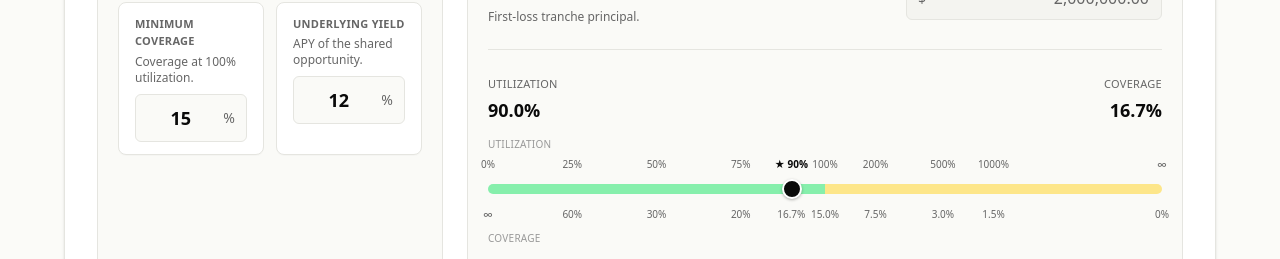
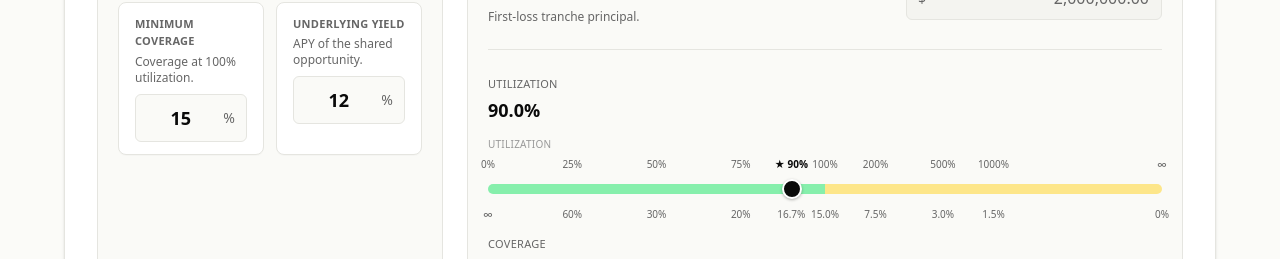
Before and after one commit to roycoprotocol/royco-simulator, a Next.js app: page / in a window 1280 px wide. Shown: the part 693-952 px from the top of the page. Built offline with nearby package versions, Linux system fonts and the light colour scheme.

Commit message:
move coverage readout below slider

```diff
--- a/app/page.tsx
+++ b/app/page.tsx
@@ -894,8 +894,7 @@ export default function YieldSimulator() {
 
                 {/* Utilization Slider */}
                 <div className="border-t border-[#e5e5e0] pt-5">
-                  <div className="flex items-center justify-between mb-3">
-                    <div>
+                  <div className="mb-3">
                     <span className="text-[11px] uppercase tracking-wide text-[#666666]">Utilization</span>
                     <p className="text-lg font-semibold text-[#0a0a0a] tabular-nums">
                       {(() => {
@@ -904,19 +903,6 @@ export default function YieldSimulator() {
                         return `${(u * 100).toFixed(1)}%`;
                       })()}
                     </p>
-                    </div>
-                    <div className="text-right">
-                      <span className="text-[11px] uppercase tracking-wide text-[#666666]">Coverage</span>
-                      <p className="text-lg font-semibold text-[#0a0a0a] tabular-nums">
-                        {(() => {
-                          const u = utilFromPosition(utilizationPosition);
-                          const cov = parseNumber(minCoverage) / 100;
-                          if (u <= 0) return '∞';
-                          if (u >= UTIL_RIGHT_CAP) return '0%';
-                          return `${(coverageRemainingFromUtil(u, cov) * 100).toFixed(1)}%`;
-                        })()}
-                      </p>
-                    </div>
                   </div>
 
                   <label htmlFor="utilization-slider" className="block text-[10px] uppercase tracking-wide text-[#999999] mb-1">Utilization</label>
@@ -1002,7 +988,18 @@ export default function YieldSimulator() {
                       );
                     })}
                   </div>
-                  <div className="text-[10px] uppercase tracking-wide text-[#999999] mt-1">Coverage</div>
+                  <div className="mt-1">
+                    <span className="text-[11px] uppercase tracking-wide text-[#666666]">Coverage</span>
+                    <p className="text-lg font-semibold text-[#0a0a0a] tabular-nums">
+                      {(() => {
+                        const u = utilFromPosition(utilizationPosition);
+                        const cov = parseNumber(minCoverage) / 100;
+                        if (u <= 0) return '∞';
+                        if (u >= UTIL_RIGHT_CAP) return '0%';
+                        return `${(coverageRemainingFromUtil(u, cov) * 100).toFixed(1)}%`;
+                      })()}
+                    </p>
+                  </div>
                   {utilizationPosition > 0.5 && (
                     <div className="mt-3 rounded-md border border-[#fde68a] bg-[#fffbeb] px-3 py-2 text-xs text-[#854d0e]">
                       Utilization above 100% implies a Junior drawdown has occurred. The protocol blocks new Senior deposits past 100%, so reaching this state requires Junior NAV losses.
```
Lines whose indentation alone changed are shown as unchanged.
